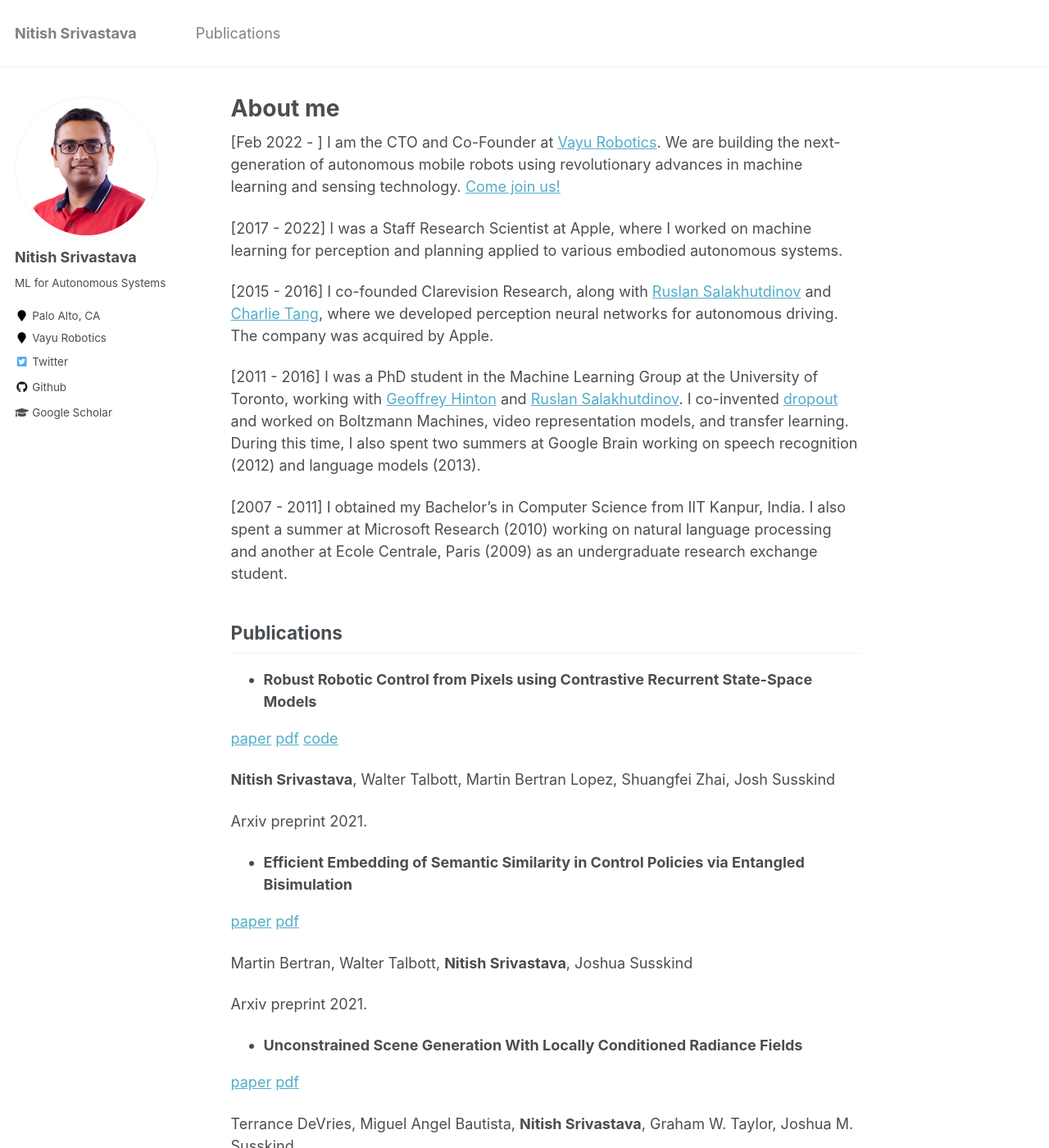
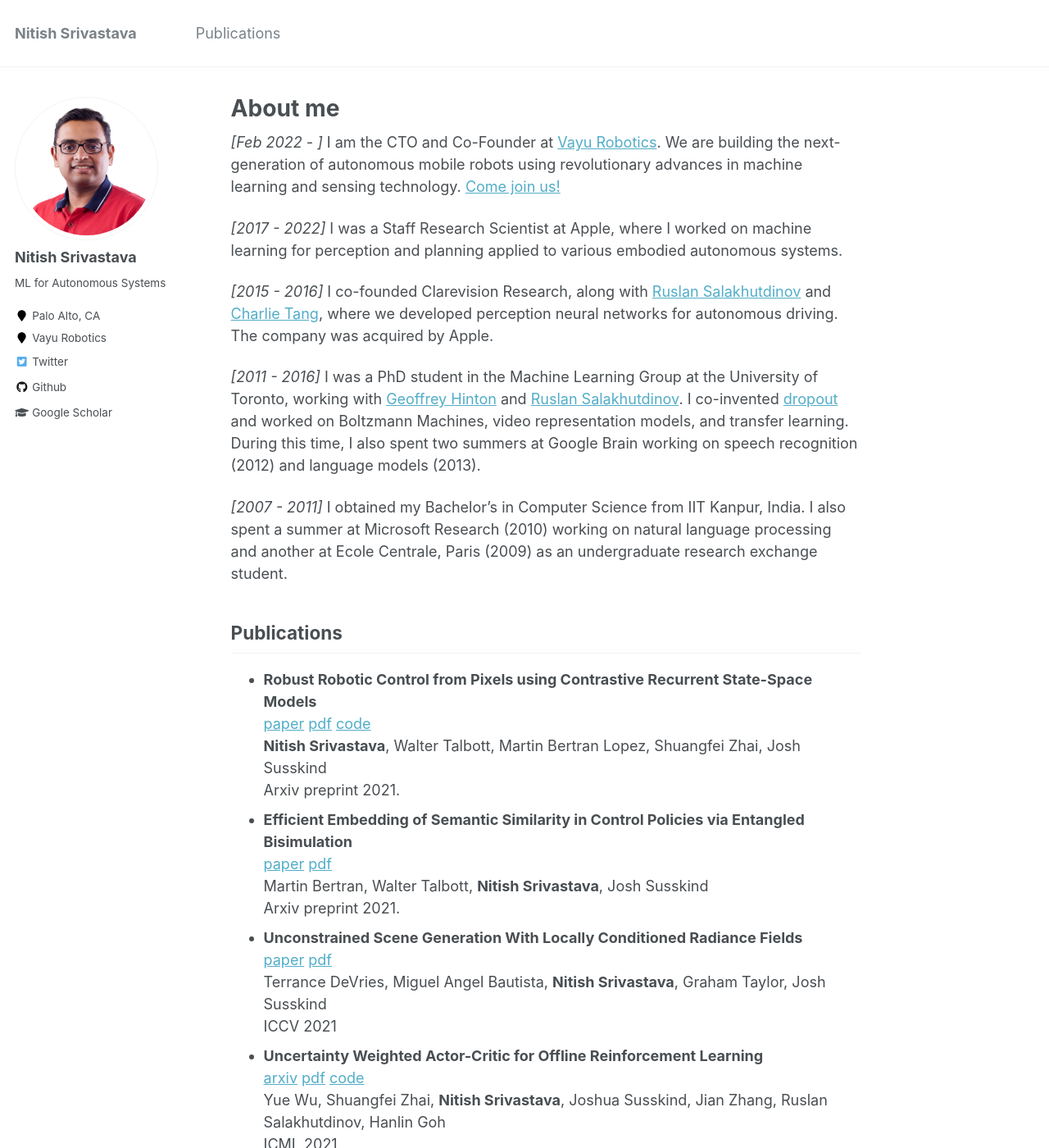
Before and after one commit to nitishsrivastava/nitishsrivastava.github.io, a Jekyll site: the page built from _pages/about.md, in a window 1280 px wide and 1400 px high. Shown: the whole window at 82% size. Built offline with Jekyll 4.4.1, drawn with Linux system fonts in a browser that asks for light colours; some of the changed text lies outside the part shown.

```diff
--- a/_pages/about.md
+++ b/_pages/about.md
@@ -9,146 +9,81 @@ redirect_from:
 ---
 
 
-[Feb 2022 - ] I am the CTO and Co-Founder at [Vayu Robotics](https://www.vayurobotics.com). We are building the next-generation of autonomous mobile robots using revolutionary advances in machine learning and sensing technology. [Come join us!](https://www.vayurobotics.com/#contact-us-section)
+*[Feb 2022 - ]* I am the CTO and Co-Founder at [Vayu Robotics](https://www.vayurobotics.com). We are building the next-generation of autonomous mobile robots using revolutionary advances in machine learning and sensing technology. [Come join us!](https://www.vayurobotics.com/#contact-us-section)
 
-[2017 - 2022] I was a Staff Research Scientist at Apple, where I worked on machine learning for perception and planning applied to various embodied autonomous systems.
+*[2017 - 2022]* I was a Staff Research Scientist at Apple, where I worked on machine learning for perception and planning applied to various embodied autonomous systems.
 
-[2015 - 2016] I co-founded Clarevision Research, along with [Ruslan Salakhutdinov](https://www.cs.cmu.edu/~rsalakhu/) and [Charlie Tang](https://www.cs.toronto.edu/~tang/), where we developed perception neural networks for autonomous driving. The company was acquired by Apple.
+*[2015 - 2016]* I co-founded Clarevision Research, along with [Ruslan Salakhutdinov](https://www.cs.cmu.edu/~rsalakhu/) and [Charlie Tang](https://www.cs.toronto.edu/~tang/), where we developed perception neural networks for autonomous driving. The company was acquired by Apple.
 
-[2011 - 2016] I was a PhD student in the Machine Learning Group at the University of Toronto, working with [Geoffrey Hinton](https://www.cs.toronto.edu/~hinton/) and [Ruslan Salakhutdinov](https://www.cs.cmu.edu/~rsalakhu/). I co-invented [dropout](https://jmlr.org/papers/v15/srivastava14a.html) and worked on Boltzmann Machines, video representation models, and transfer learning. During this time, I also spent two summers at Google Brain working on speech recognition (2012) and language models (2013).
+*[2011 - 2016]* I was a PhD student in the Machine Learning Group at the University of Toronto, working with [Geoffrey Hinton](https://www.cs.toronto.edu/~hinton/) and [Ruslan Salakhutdinov](https://www.cs.cmu.edu/~rsalakhu/). I co-invented [dropout](https://jmlr.org/papers/v15/srivastava14a.html) and worked on Boltzmann Machines, video representation models, and transfer learning. During this time, I also spent two summers at Google Brain working on speech recognition (2012) and language models (2013).
 
-[2007 - 2011] I obtained my Bachelor's in Computer Science from IIT Kanpur, India. I also spent a summer at Microsoft Research (2010) working on natural language processing and another at Ecole Centrale, Paris (2009) as an undergraduate research exchange student.
+*[2007 - 2011]* I obtained my Bachelor's in Computer Science from IIT Kanpur, India. I also spent a summer at Microsoft Research (2010) working on natural language processing and another at Ecole Centrale, Paris (2009) as an undergraduate research exchange student.
 
 
 ## Publications
-- **Robust Robotic Control from Pixels using Contrastive Recurrent State-Space Models**
-
-[paper](https://arxiv.org/abs/2112.01163) [pdf](https://arxiv.org/pdf/2112.01163) [code](https://github.com/apple/ml-core)
-
-**Nitish Srivastava**, Walter Talbott, Martin Bertran Lopez, Shuangfei Zhai, Josh Susskind
-
+- **Robust Robotic Control from Pixels using Contrastive Recurrent State-Space Models**<br/>
+[paper](https://arxiv.org/abs/2112.01163) [pdf](https://arxiv.org/pdf/2112.01163) [code](https://github.com/apple/ml-core)<br/>
+**Nitish Srivastava**, Walter Talbott, Martin Bertran Lopez, Shuangfei Zhai, Josh Susskind<br/>
 Arxiv preprint 2021.
-
-- **Efficient Embedding of Semantic Similarity in Control Policies via Entangled Bisimulation**
-
-[paper](https://arxiv.org/abs/2201.12300) [pdf](https://arxiv.org/pdf/2201.12300)
-
-Martin Bertran, Walter Talbott, **Nitish Srivastava**, Joshua Susskind
-
+- **Efficient Embedding of Semantic Similarity in Control Policies via Entangled Bisimulation**<br/>
+[paper](https://arxiv.org/abs/2201.12300) [pdf](https://arxiv.org/pdf/2201.12300) <br/>
+Martin Bertran, Walter Talbott, **Nitish Srivastava**, Josh Susskind <br/>
 Arxiv preprint 2021.
-
-- **Unconstrained Scene Generation With Locally Conditioned Radiance Fields**
-
-[paper](https://openaccess.thecvf.com/content/ICCV2021/html/DeVries_Unconstrained_Scene_Generation_With_Locally_Conditioned_Radiance_Fields_ICCV_2021_paper.html) [pdf](https://arxiv.org/pdf/2104.00670)
-
-Terrance DeVries, Miguel Angel Bautista, **Nitish Srivastava**, Graham W. Taylor, Joshua M. Susskind
-
+- **Unconstrained Scene Generation With Locally Conditioned Radiance Fields** <br/>
+[paper](https://openaccess.thecvf.com/content/ICCV2021/html/DeVries_Unconstrained_Scene_Generation_With_Locally_Conditioned_Radiance_Fields_ICCV_2021_paper.html) [pdf](https://arxiv.org/pdf/2104.00670) <br/>
+Terrance DeVries, Miguel Angel Bautista, **Nitish Srivastava**, Graham Taylor, Josh Susskind <br/>
 ICCV 2021
-
-- **Uncertainty Weighted Actor-Critic for Offline Reinforcement Learning**
-
-[arxiv](https://arxiv.org/abs/2105.08140) [pdf](https://arxiv.org/pdf/2105.08140) [code](https://github.com/apple/ml-uwac)
-
-Yue Wu, Shuangfei Zhai, **Nitish Srivastava**, Joshua Susskind, Jian Zhang, Ruslan Salakhutdinov, Hanlin Goh
-
+- **Uncertainty Weighted Actor-Critic for Offline Reinforcement Learning**<br/>
+[arxiv](https://arxiv.org/abs/2105.08140) [pdf](https://arxiv.org/pdf/2105.08140) [code](https://github.com/apple/ml-uwac) <br/>
+Yue Wu, Shuangfei Zhai, **Nitish Srivastava**, Joshua Susskind, Jian Zhang, Ruslan Salakhutdinov, Hanlin Goh<br/>
 ICML 2021
-
-- **On the Generalization of Learning-Based 3D Reconstruction**
-
-[paper](https://openaccess.thecvf.com/content/WACV2021/html/Bautista_On_the_Generalization_of_Learning-Based_3D_Reconstruction_WACV_2021_paper.html) [pdf](https://openaccess.thecvf.com/content/WACV2021/papers/Bautista_On_the_Generalization_of_Learning-Based_3D_Reconstruction_WACV_2021_paper.pdf)
-
-Miguel Angel Bautista, Walter Talbott, Shuangfei Zhai, **Nitish Srivastava**, Joshua M. Susskind
-
+- **On the Generalization of Learning-Based 3D Reconstruction**<br/>
+[paper](https://openaccess.thecvf.com/content/WACV2021/html/Bautista_On_the_Generalization_of_Learning-Based_3D_Reconstruction_WACV_2021_paper.html) [pdf](https://openaccess.thecvf.com/content/WACV2021/papers/Bautista_On_the_Generalization_of_Learning-Based_3D_Reconstruction_WACV_2021_paper.pdf) <br/>
+Miguel Angel Bautista, Walter Talbott, Shuangfei Zhai, **Nitish Srivastava**, Josh Susskind <br/>
 WACV 2021
-
-- **An attention free transformer**
-
-[arxiv](https://arxiv.org/abs/2105.14103) [pdf](https://arxiv.org/pdf/2105.14103)
-
-Shuangfei Zhai, Walter Talbott, **Nitish Srivastava**, Chen Huang, Hanlin Goh, Ruixiang Zhang, Josh Susskind
-
+- **An attention free transformer** <br/>
+[arxiv](https://arxiv.org/abs/2105.14103) [pdf](https://arxiv.org/pdf/2105.14103) <br/>
+Shuangfei Zhai, Walter Talbott, **Nitish Srivastava**, Chen Huang, Hanlin Goh, Ruixiang Zhang, Josh Susskind <br/>
 Arxiv preprint, 2021.
-
-- **Capsules with Inverted Dot-Product Attention Routing**
-
-[arxiv](https://arxiv.org/abs/2002.04764) [pdf](https://arxiv.org/pdf/2002.04764) [code](https://github.com/yaohungt/Capsules-Inverted-Attention-Routing)
-
-Yao-Hung Hubert Tsai, **Nitish Srivastava**, Hanlin Goh, and Ruslan Salakhutdinov
-
-International Conference on Learning Representations (ICLR), 2020.
-
-- **Geometric capsule autoencoders for 3D point clouds**
-
-[arxiv](https://arxiv.org/abs/1912.03310) [pdf](https://arxiv.org/pdf/1912.03310)
-
-Nitish Srivastava, Hanlin Goh, Ruslan Salakhutdinov
-
-Arxiv preprint 2019
-
-- **Deep Learning Models for Unsupervised and Transfer Learning **
-
-[PhD thesis] https://tspace.library.utoronto.ca/bitstream/1807/80672/3/Srivastava_Nitish_201711_PhD_thesis.pdf
-
+- **Capsules with Inverted Dot-Product Attention Routing**<br/>
+[arxiv](https://arxiv.org/abs/2002.04764) [pdf](https://arxiv.org/pdf/2002.04764) [code](https://github.com/yaohungt/Capsules-Inverted-Attention-Routing)<br/>
+Yao-Hung Hubert Tsai, **Nitish Srivastava**, Hanlin Goh, and Ruslan Salakhutdinov<br/>
+International Conference on Learning Representations (ICLR), 2020. <br/>
+- **Geometric capsule autoencoders for 3D point clouds** <br/>
+[arxiv](https://arxiv.org/abs/1912.03310) [pdf](https://arxiv.org/pdf/1912.03310) <br/>
+Nitish Srivastava, Hanlin Goh, Ruslan Salakhutdinov <br/>
+Arxiv preprint, 2019.
+- **Deep Learning Models for Unsupervised and Transfer Learning ** <br/>
+[PhD thesis] https://tspace.library.utoronto.ca/bitstream/1807/80672/3/Srivastava_Nitish_201711_PhD_thesis.pdf <br/>
 Nitish Srivastava, 2016.
-
-- **Unsupervised Learning of Video Representations using LSTMs**
-
-[arxiv](https://arxiv.org/abs/1502.04681) [pdf](https://arxiv.org/pdf/1502.04681.pdf) [code](https://github.com/mansimov/unsupervised-videos)
-
-**Nitish Srivastava**, Elman Mansimov, Ruslan Salakhutdinov
-
+- **Unsupervised Learning of Video Representations using LSTMs** <br/>
+[arxiv](https://arxiv.org/abs/1502.04681) [pdf](https://arxiv.org/pdf/1502.04681.pdf) [code](https://github.com/mansimov/unsupervised-videos)<br/>
+**Nitish Srivastava**, Elman Mansimov, Ruslan Salakhutdinov<br/>
 ICML 2015.
-
-- **Learning generative models with visual attention**
-
-[arxiv](https://arxiv.org/abs/1312.6110) [pdf](https://arxiv.org/pdf/1312.6110.pdf)
-
-Yichuan Tang, **Nitish Srivastava**, Ruslan Salakhutdinov
-
+- **Learning generative models with visual attention**<br/>
+[arxiv](https://arxiv.org/abs/1312.6110) [pdf](https://arxiv.org/pdf/1312.6110.pdf)<br/>
+Yichuan Tang, **Nitish Srivastava**, Ruslan Salakhutdinov<br/>
 NeurIPS 2014, oral.
-
-- **Dropout: A simple way to prevent neural networks from overfitting**
-
-[paper](https://jmlr.org/papers/v15/srivastava14a.html) [pdf](https://jmlr.org/papers/volume15/srivastava14a/srivastava14a.pdf) [code](http://www.cs.toronto.edu/~nitish/dropout/index.html)
-
-**Nitish Srivastava**, Geoffrey E. Hinton, Alex Krizhevsky, Ilya Sutskever, Ruslan R. Salakhutdinov
-
+- **Dropout: A simple way to prevent neural networks from overfitting**<br/>
+[paper](https://jmlr.org/papers/v15/srivastava14a.html) [pdf](https://jmlr.org/papers/volume15/srivastava14a/srivastava14a.pdf) [code](http://www.cs.toronto.edu/~nitish/dropout/index.html)<br/>
+**Nitish Srivastava**, Geoffrey Hinton, Alex Krizhevsky, Ilya Sutskever, Ruslan Salakhutdinov<br/>
 Journal of Machine Learning Research, June 2014.
-
-- **Multimodal Learning with Deep Boltzmann Machines**
-
-[paper] (http://papers.nips.cc/paper/4683-multimodal-learning-with-deep-boltzmann-machines.pdf) [JMLR version] (http://jmlr.org/papers/volume15/srivastava14b/srivastava14b.pdf) [supplementary material](http://www.cs.toronto.edu/~nitish/nips2012/supplementary_material.pdf) [Code and results](http://www.cs.toronto.edu/~nitish/multimodal/index.html)
-
-**Nitish Srivastava** and Ruslan Salakhutdinov
-
-NeurIPS 2012, Oral.
-
-- **Discriminative Transfer Learning with Tree-based Priors**
-
-[paper](https://papers.nips.cc/paper/2013/hash/9ac403da7947a183884c18a67d3aa8de-Abstract.html)
-
-**Nitish Srivastava** and Ruslan Salakhutdinov
-
+- **Multimodal Learning with Deep Boltzmann Machines**<br/>
+[paper] (http://papers.nips.cc/paper/4683-multimodal-learning-with-deep-boltzmann-machines.pdf) [JMLR version] (http://jmlr.org/papers/volume15/srivastava14b/srivastava14b.pdf) [supplementary material](http://www.cs.toronto.edu/~nitish/nips2012/supplementary_material.pdf) [Code and results](http://www.cs.toronto.edu/~nitish/multimodal/index.html)<br/>
+**Nitish Srivastava** and Ruslan Salakhutdinov<br/>
+NeurIPS 2012, oral.
+- **Discriminative Transfer Learning with Tree-based Priors**<br/>
+[paper](https://papers.nips.cc/paper/2013/hash/9ac403da7947a183884c18a67d3aa8de-Abstract.html)<br/>
+**Nitish Srivastava** and Ruslan Salakhutdinov<br/>
 NeurIPS 2013.
-
-- **Modeling Documents with a Deep Boltzmann Machine**
-
-[paper](https://arxiv.org/abs/1309.6865)
-
-**Nitish Srivastava**, Ruslan Salakhutdinov and Geoffrey Hinton
-
-Uncertainty in Artificial Intelligence (UAI 2013, oral).
-
-- **Improving neural networks by preventing co-adaptation of feature detectors**
-
-[arxiv](https://arxiv.org/abs/1207.0580) [pdf] (https://arxiv.org/pdf/1207.0580)
-
-Geoffrey E. Hinton, **Nitish Srivastava**, Alex Krizhevsky, Ilya Sutskever, Ruslan R. Salakhutdinov
-
-- **Enriching textbooks through data mining**
-
-[paper](https://www.microsoft.com/en-us/research/publication/enriching-textbooks-through-data-mining)
-
-Rakesh Agrawal, Sreenivas Gollapudi, Krishnaram Kenthapadi, **Nitish Srivastava**, Raja Velu
-
+- **Modeling Documents with a Deep Boltzmann Machine**<br/>
+[paper](https://arxiv.org/abs/1309.6865)<br/>
+**Nitish Srivastava**, Ruslan Salakhutdinov and Geoffrey Hinton<br/>
+Uncertainty in Artificial Intelligence (UAI) 2013, oral.
+- **Improving neural networks by preventing co-adaptation of feature detectors**<br/>
+[arxiv](https://arxiv.org/abs/1207.0580) [pdf] (https://arxiv.org/pdf/1207.0580)<br/>
+Geoffrey Hinton, **Nitish Srivastava**, Alex Krizhevsky, Ilya Sutskever, Ruslan Salakhutdinov<br/>
+- **Enriching textbooks through data mining**<br/>
+[paper](https://www.microsoft.com/en-us/research/publication/enriching-textbooks-through-data-mining)<br/>
+Rakesh Agrawal, Sreenivas Gollapudi, Krishnaram Kenthapadi, **Nitish Srivastava**, Raja Velu<br/>
 ACM Symposium on Computing for Development (ACM DEV 2010)
```
